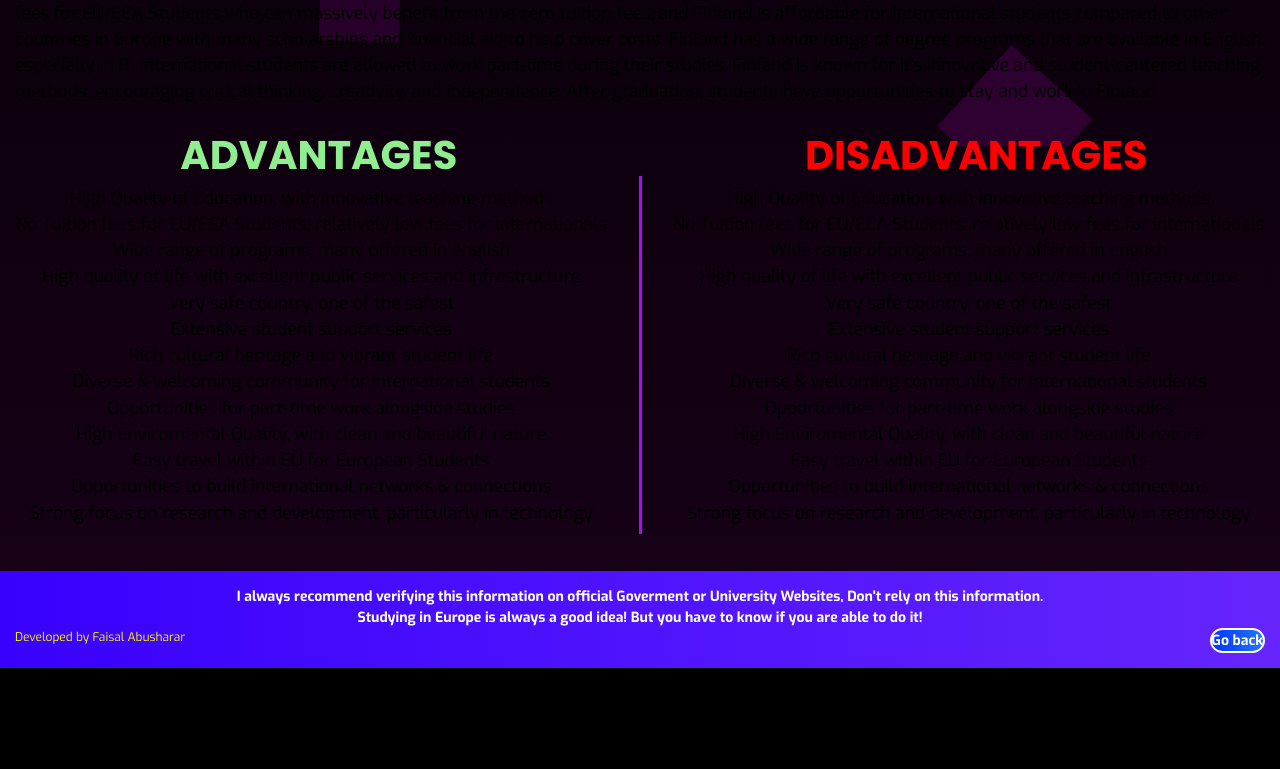
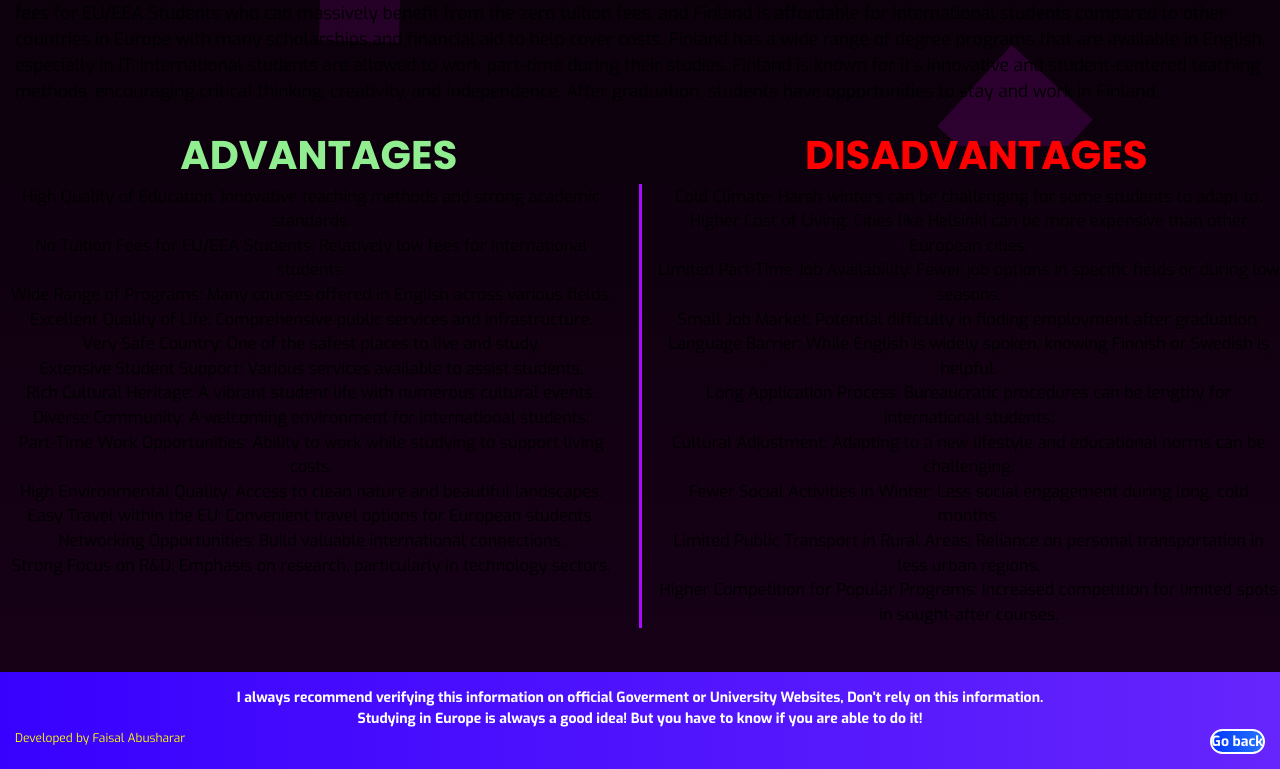
Before and after one commit to FaisalAbusharar/europe-university-info, a Next.js app: page /countries/finland in a window 1280 px wide. Shown: the part 654-1423 px from the top of the page. Before the commit the page ends 1322 px from the top, so only its background shows below. Built offline with nearby package versions, Linux system fonts and the light colour scheme.

Commit message:
completed advantage disadvantage section

```diff
--- a/src/app/countries/countrypage.css
+++ b/src/app/countries/countrypage.css
@@ -107,7 +107,7 @@
 #infoCenter {
   display: block;
   text-align: center;
-  font-size: 17.5px;
+  font-size: 16.4px;
 }
 
 #background {
--- a/src/app/countries/finland/page.tsx
+++ b/src/app/countries/finland/page.tsx
@@ -75,20 +75,35 @@ const whyChooseFinland = (
 
 
 const finlandAdvantages = [
-    "High Quality of Education, with innovative teaching methods",
-    "No Tuition fees for EU/EEA Students; relatively low fees for internationals",
-    "Wide range of programs, many offered in english",
-    "High quality of life with excellent public services and infrastructure",
-    "Very safe country, one of the safest",
-    "Extensive student support services",
-    "Rich cultural heritage and vibrant student life",
-    "Diverse & welcoming community for international students",
-    "Opportunities for part-time work alongside studies",
-    "High Enviromental Quality, with clean and beautiful nature",
-    "Easy travel within EU for European Students",
-    "Opportunities to build international networks & connections",
-    "Strong focus on research and development, particularly in technology"
-]
+    "High Quality of Education: Innovative teaching methods and strong academic standards.",
+    "No Tuition Fees for EU/EEA Students: Relatively low fees for international students.",
+    "Wide Range of Programs: Many courses offered in English across various fields.",
+    "Excellent Quality of Life: Comprehensive public services and infrastructure.",
+    "Very Safe Country: One of the safest places to live and study.",
+    "Extensive Student Support: Various services available to assist students.",
+    "Rich Cultural Heritage: A vibrant student life with numerous cultural events.",
+    "Diverse Community: A welcoming environment for international students.",
+    "Part-Time Work Opportunities: Ability to work while studying to support living costs.",
+    "High Environmental Quality: Access to clean nature and beautiful landscapes.",
+    "Easy Travel within the EU: Convenient travel options for European students.",
+    "Networking Opportunities: Build valuable international connections.",
+    "Strong Focus on R&D: Emphasis on research, particularly in technology sectors."
+];
+
+const finlandDisadvantages = [
+    "Cold Climate: Harsh winters can be challenging for some students to adapt to.",
+    "Higher Cost of Living: Cities like Helsinki can be more expensive than other European cities.",
+    "Limited Part-Time Job Availability: Fewer job options in specific fields or during low seasons.",
+    "Small Job Market: Potential difficulty in finding employment after graduation.",
+    "Language Barrier: While English is widely spoken, knowing Finnish or Swedish is helpful.",
+    "Long Application Process: Bureaucratic procedures can be lengthy for international students.",
+    "Cultural Adjustment: Adapting to a new lifestyle and educational norms can be challenging.",
+    "Fewer Social Activities in Winter: Less social engagement during long, cold months.",
+    "Limited Public Transport in Rural Areas: Reliance on personal transportation in less urban regions.",
+    "Higher Competition for Popular Programs: Increased competition for limited spots in sought-after courses."
+];
+
+
 
 
 const Finland = () => {
@@ -105,7 +120,7 @@ const Finland = () => {
         footerInformation: "I always recommend verifying this information on official Goverment or University Websites, Don't rely on this information.",
         whyChooseCountry: [{title: <>WHY <p id="gradientSub">FINLAND?</p></>, description: whyChooseFinland}],
         advantages: finlandAdvantages,
-        disadvantages: finlandAdvantages,
+        disadvantages: finlandDisadvantages,
         titleColor1: "#003580",
         titleColor2: "#ffffff",
         optionalInformation: [
```
